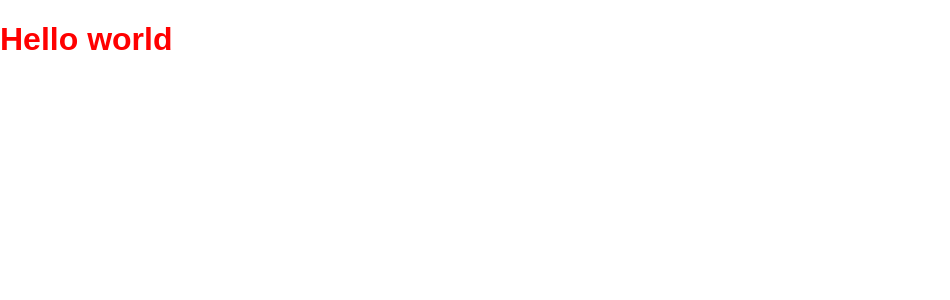
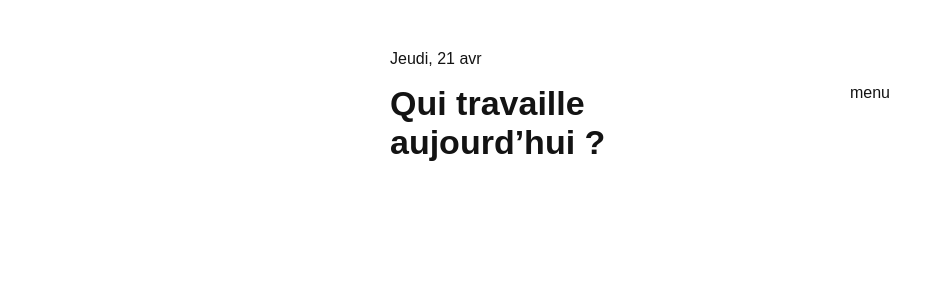
Before and after one commit to alexishadjian/mds-tips, a Next.js app in the folder src/: page / in a window 1280 px wide. Shown: the top 300 px of the page, without its empty margins (0-950 px from the left). Built offline with nearby package versions, Linux system fonts and the light colour scheme.

Commit message:
[Home] Top layout

```diff
--- a/src/app/layout.js
+++ b/src/app/layout.js
@@ -12,7 +12,7 @@ export default function RootLayout({ children }) {
   return (
     <html lang="en">
         <Theme>
-          <body>{children}</body>
+          <body className='wrapper'>{children}</body>
         </Theme>
     </html>
   );
--- a/src/app/page.js
+++ b/src/app/page.js
@@ -4,7 +4,15 @@ import styles from './page.module.scss';
 export default function Home() {
   return (
     <main className={styles.main}>
-      <h1>Hello world</h1>
+      <span>Jeudi, 21 avr</span>
+      <div className={styles.top + " flex space"}>
+        <div className="col4">
+          <h1>Qui travaille aujourd’hui ?</h1>
+        </div>
+        <div>
+          menu
+        </div>
+      </div>
     </main>
   );
 }
--- a/src/app/page.module.scss
+++ b/src/app/page.module.scss
@@ -1,5 +1,10 @@
 .main {
-  h1 {
-    color: red;
-  }
+    .top {
+        margin-top: 16px;
+        margin-bottom: 24px;
+        h1 {
+            font-size: 34px;
+            margin: 0;
+        }
+    }
 }
--- a/src/styles/global.scss
+++ b/src/styles/global.scss
@@ -4,11 +4,16 @@
 html {
     font-family: Arial, Helvetica, sans-serif;
     background-color: var(--bg-color-primary);
-    color: var(--text-color-primary);
+    color: var(--txt-color-primary);
 }
 
 body {
     height: 100vh;
+    padding-top: 50px;
+}
+
+h1, h2, h3, h4, h4, h6 {
+    // color: var(--txt-color-primary);
 }
 
 
@@ -18,11 +23,14 @@ Abstract
 
 .flex {
     display: flex;
-}
 
-.flex-space {
-    display: flex;
-    justify-content: space-between;
+    &.space     { justify-content: space-between }
+    &.center    { justify-content: center; align-items: center }
+    &.center-y  { justify-content: center }
+    &.center-x  { align-items: center }
+    &.column    { flex-direction: column }
+    &.wrap      { flex-wrap: wrap }
+
 }
 
 /*--------------------------------------------------------------
@@ -63,3 +71,10 @@ Columns
     flex: 0 1 100%;
     max-width: 100%;
 }
+
+.wrapper {
+    max-width: 500px;
+    width: 90%;
+    margin-left: auto;
+    margin-right: auto;
+}
```
